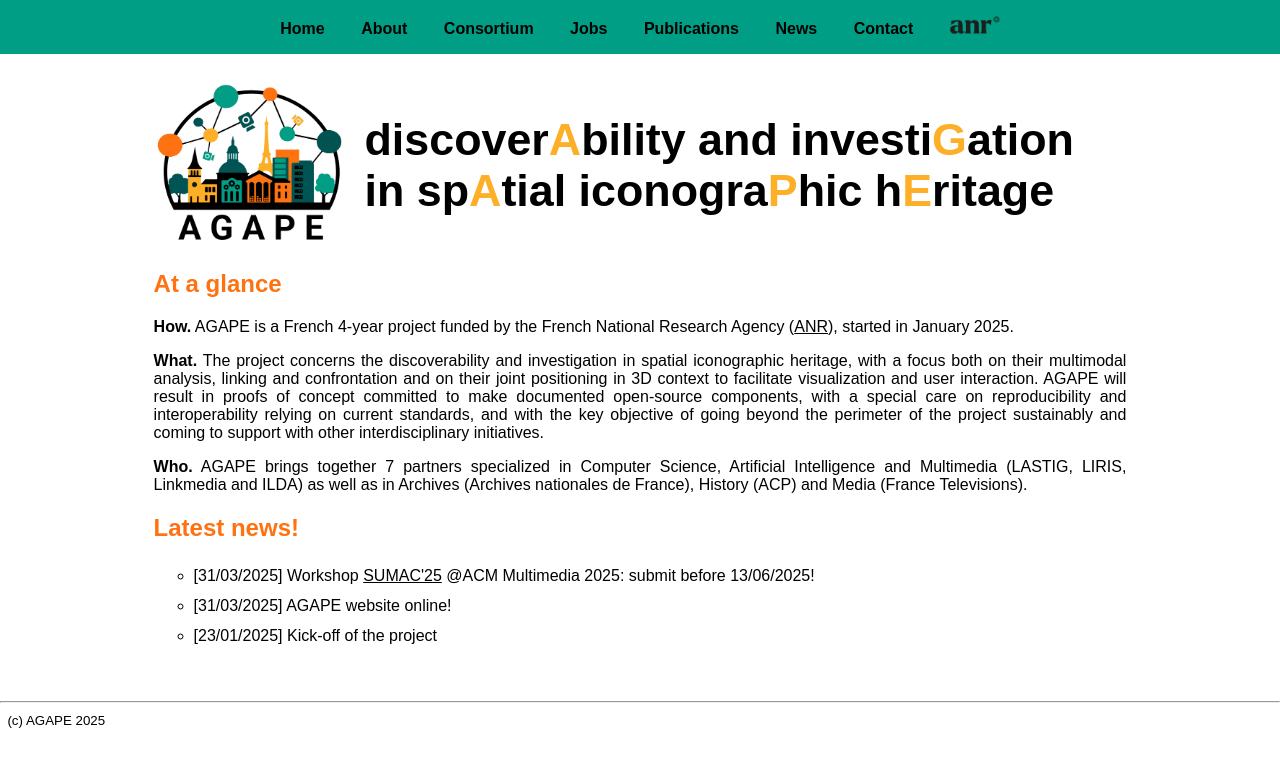
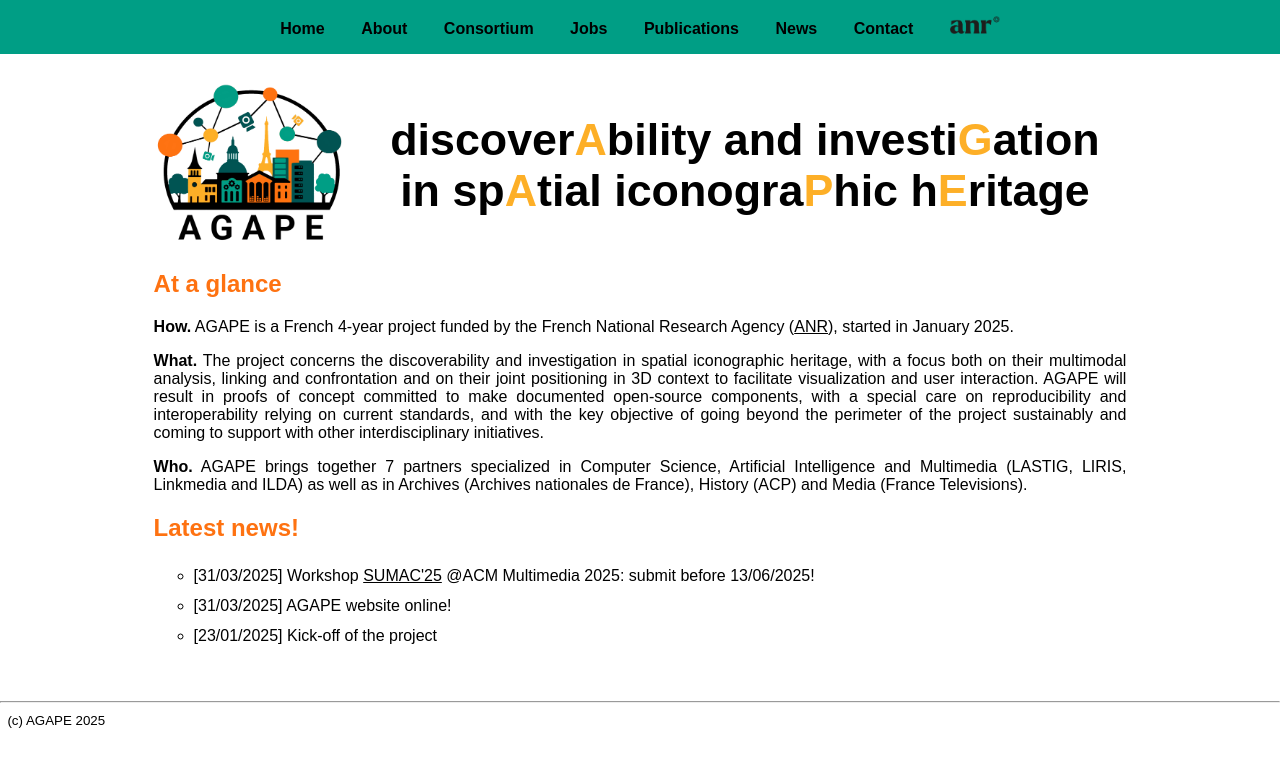
Before and after one commit to AGAPE-ANR/agape-anr.github.io, a Jekyll site: the page built from index.md, in a window 1280 px wide. Shown: the top 767 px of the page. Built offline with Jekyll 4.4.1, drawn with Linux system fonts in a browser that asks for light colours.

Commit message:
Update default.html

```diff
--- a/_layouts/default.html
+++ b/_layouts/default.html
@@ -32,7 +32,7 @@ jaune : #fdaf27 -->
     <tr>
 	  <td width="20%"><img src="/images/logo_AGAPE-cropwhite.png" width="100%" alt="AGAPE logo"></td>
 	  <td>&nbsp;&nbsp;&nbsp;</td>
-	  <td><h1 align="left">discover<span style="color: #fdaf27;">A</span>bility and investi<span style="color: #fdaf27;">G</span>ation in sp<span style="color: #fdaf27;">A</span>tial iconogra<span style="color: #fdaf27;">P</span>hic h<span style="color: #fdaf27;">E</span>ritage</h1></td>
+	  <td><h1 align="center">discover<span style="color: #fdaf27;">A</span>bility and investi<span style="color: #fdaf27;">G</span>ation in sp<span style="color: #fdaf27;">A</span>tial iconogra<span style="color: #fdaf27;">P</span>hic h<span style="color: #fdaf27;">E</span>ritage</h1></td>
     </tr>
     </table>
 
```
